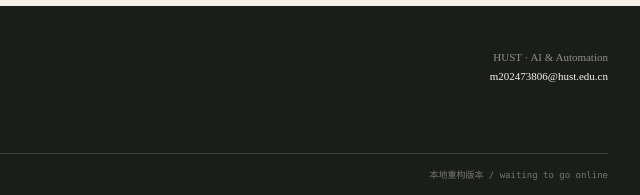
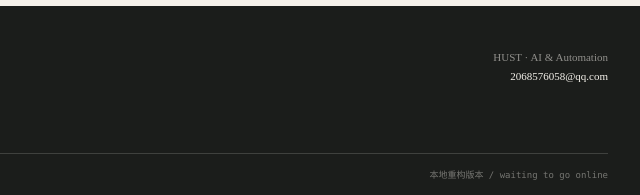
Before and after one commit to huster-zj/811lab.cn, a plain HTML site: page index.html in a window 1280 px wide. Shown: the part 5513-5708 px from the top of the page, 640-1280 px from the left. Drawn offline with Linux system fonts and the light colour scheme; a web font is replaced by a local one.

Commit message:
content: update contact email

```diff
--- a/index.html
+++ b/index.html
@@ -297,7 +297,7 @@
     <footer class="site-footer" id="contact">
         <div class="footer-inner">
             <div><strong>811lab.cn</strong><span>把生活里的实验，写成以后找得到的记录。</span></div>
-            <div class="footer-meta"><span>HUST · AI & Automation</span><a href="mailto:m202473806@hust.edu.cn">m202473806@hust.edu.cn</a></div>
+            <div class="footer-meta"><span>HUST · AI & Automation</span><a href="mailto:2068576058@qq.com">2068576058@qq.com</a></div>
         </div>
         <div class="footer-bottom"><span>© 2026 811LAB</span><span>本地重构版本 / waiting to go online</span></div>
     </footer>
```
